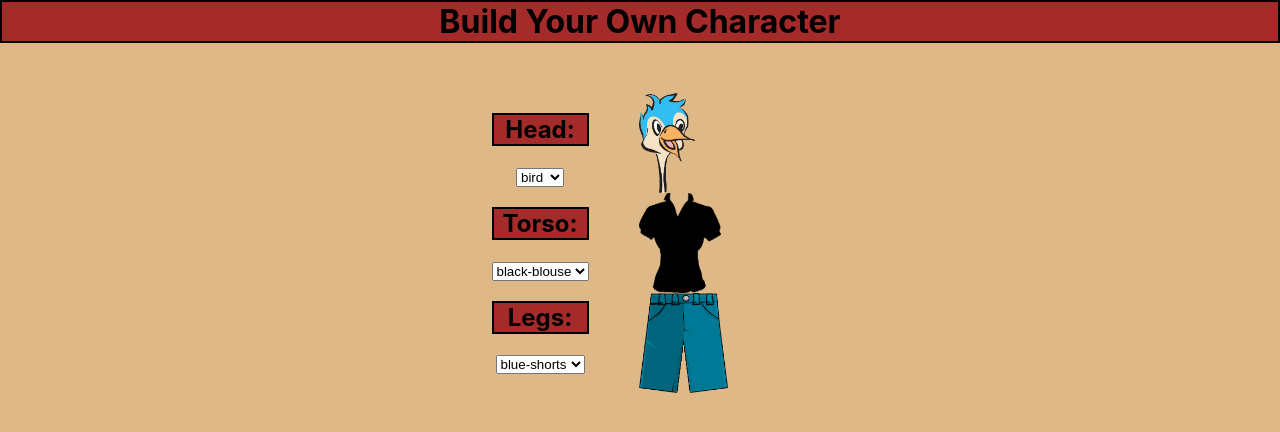
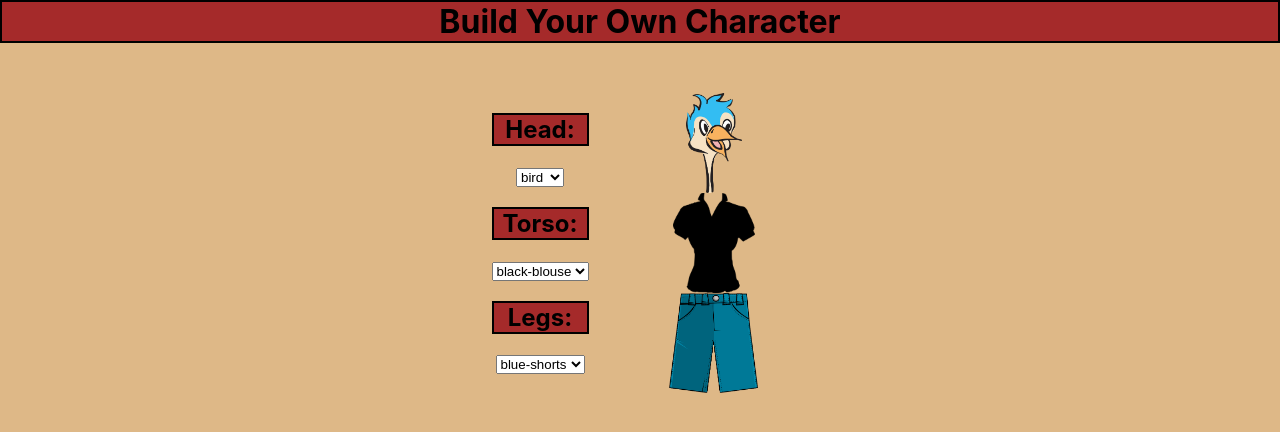
Before and after one commit to tannermeck/character-builder, a React (Create React App) app: page / in a window 1280 px wide. Shown: the top 432 px of the page. Built offline with nearby package versions, Linux system fonts and the light colour scheme.

Commit message:
all images centered

```diff
--- a/src/App.js
+++ b/src/App.js
@@ -1,7 +1,7 @@
 import './App.css'
 import React, { useState } from 'react'
-import Body from './presentation/Body.jsx'
-import Image from './presentation/Image';
+import Body from './presentation/Body/Body.jsx'
+import Image from './presentation/Image/Image';
 
 function App() {
   const [head, setHead] = useState('bird');
--- a/src/presentation/Image.css
+++ b/src/presentation/Image/Image.css
@@ -8,4 +8,5 @@
     height: 100px;
     width: 150px;
     background-size:contain;
+    background-position:center;
 }
--- a/src/presentation/Image.jsx
+++ b/src/presentation/Image/Image.jsx
@@ -5,9 +5,6 @@ export default function Image({head, torso, legs}){
         <section className="imageContainer">
             <div className="head"
                 style={{ backgroundImage: `url(./${head}-head.png)`,
-                // height: 200,
-                // width: 250,
-                // backgroundSize: 'cover',
                 backgroundRepeat: 'no-repeat'
             }}>
             </div>
@@ -16,7 +13,8 @@ export default function Image({head, torso, legs}){
                 height: 100,
                 width: 150,
                 backgroundSize: 'contain',
-                backgroundRepeat: 'no-repeat'
+                backgroundRepeat: 'no-repeat',
+                backgroundPosition: 'center'
             }}>
             </div>
             <div className="legs"
@@ -24,7 +22,8 @@ export default function Image({head, torso, legs}){
                 height: 100,
                 width: 150,
                 backgroundSize: 'contain',
-                backgroundRepeat: 'no-repeat'
+                backgroundRepeat: 'no-repeat',
+                backgroundPosition: 'center'
             }}>
             </div>
         </section>
```
Also changed, not shown: src/presentation/Body/Body.jsx (renamed from src/presentation/Body.jsx).
